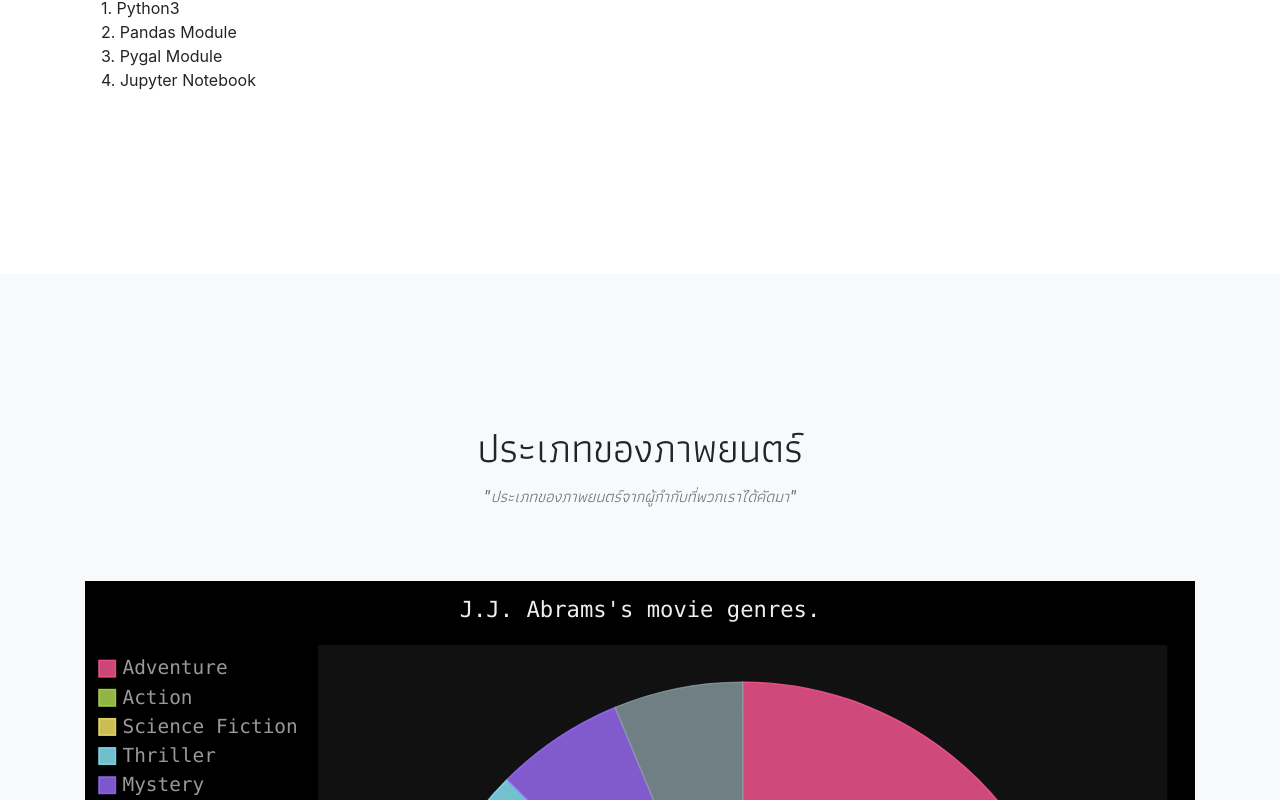
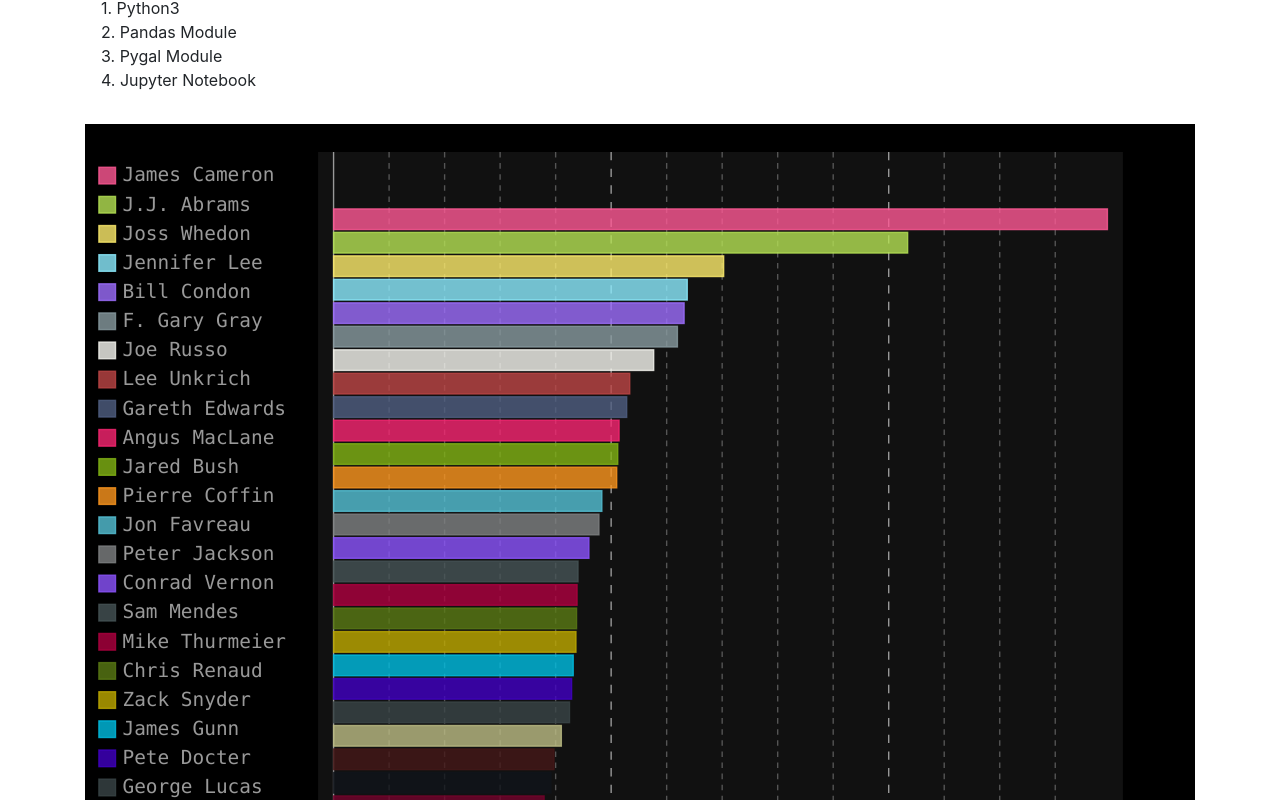
Before and after one commit to hashtagSELFIE/That-s-a-Wrap, a website with bundled scripts: page index.html in a window 1280 px wide. Shown: the part 2000-2800 px from the top of the page. Built offline with nearby package versions, Linux system fonts and the light colour scheme.

Commit message:
Update index.html

```diff
--- a/index.html
+++ b/index.html
@@ -100,6 +100,9 @@
 2. Pandas Module<br>
 3. Pygal Module<br>
 4. Jupyter Notebook<br></p>
+        </div>
+        <div>
+          <embed type="image/svg+xml" src="Graph\Top 25 Director\chart.svg" />
         </div>
 
       </div>
```
